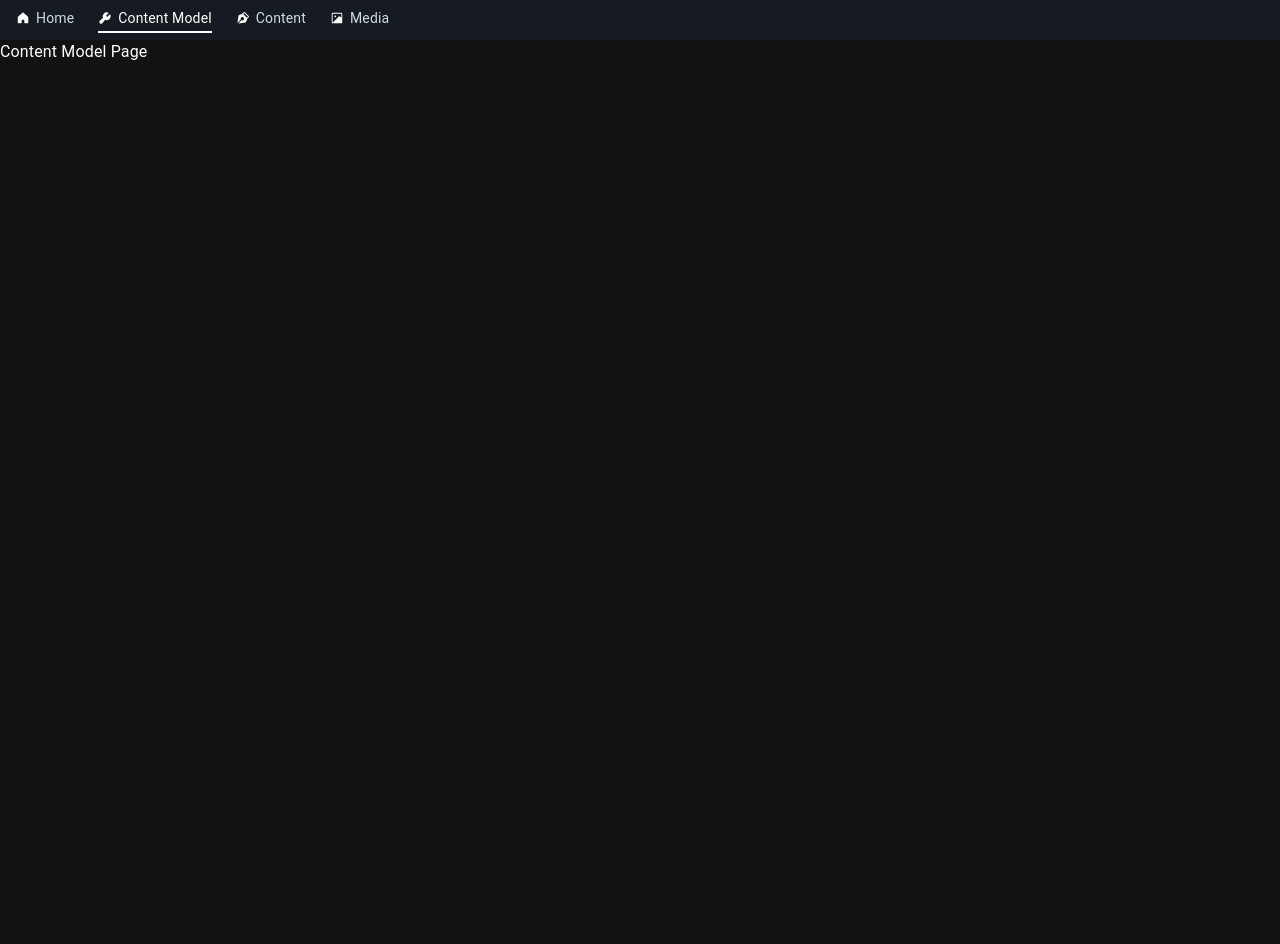
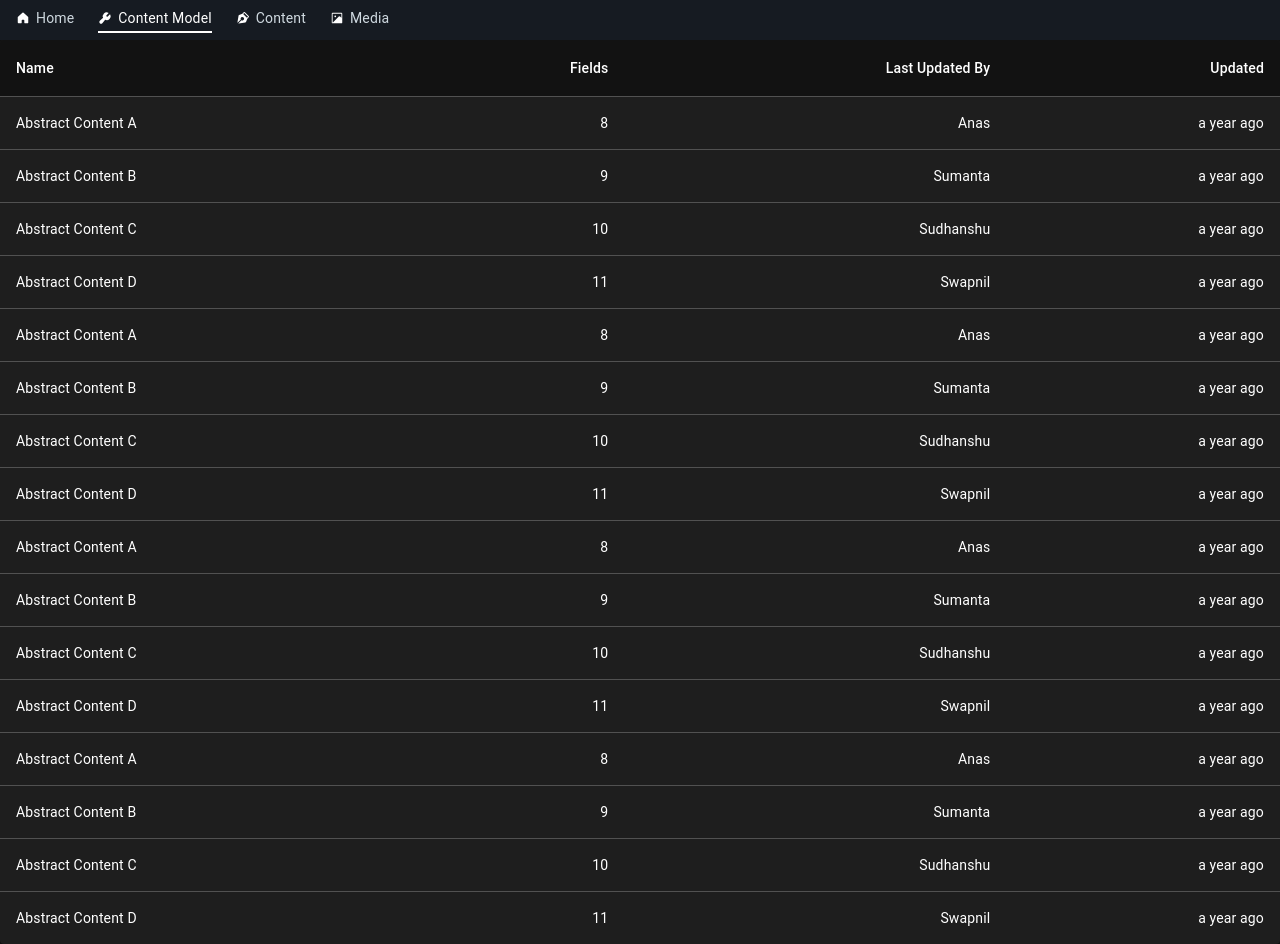
Before and after one commit to sumantaparida/in-house-contentful, a Next.js app: page /contentModel in a window 1280 px wide. Before the commit the page ends 800 px from the top, so only its background shows below. Built offline with nearby package versions, Linux system fonts and the light colour scheme.

Commit message:
chore: update css file

```diff
--- a/src/components/NavItem/index.tsx
+++ b/src/components/NavItem/index.tsx
@@ -1,16 +1,15 @@
 import Link from 'next/link';
 
-import styles from '../../styles/Navbar.module.css';
+import NavItemStyle from './style';
 
-const NavItem = ({ text, href, active, icon }: any) => {
+const NavItem = ({ text, href, isActive, icon }: any) => {
     return (
-        <Link
-            href={href}
-            className={`${styles.link} ${active ? `${styles.active}` : ''}`}
-        >
-            <div className={styles.icon}>{icon}</div>
-            {text}
-        </Link>
+        <NavItemStyle>
+            <Link href={href} className={`link ${isActive ? 'active' : ''}`}>
+                <div className="icon">{icon}</div>
+                {text}
+            </Link>
+        </NavItemStyle>
     );
 };
 
--- /dev/null
+++ b/src/components/NavItem/style.ts
@@ -0,0 +1,23 @@
+import styled from 'styled-components';
+
+const NavItemStyle = styled.header`
+    .link {
+        color: #cfd9e0;
+        font-size: 14px;
+        display: flex;
+        align-items: center;
+        gap: 6px;
+    }
+
+    .active {
+        padding-bottom: 2px;
+        border-bottom: 2px solid #fff;
+        color: #fff;
+    }
+
+    .icon {
+        width: 14px;
+    }
+`;
+
+export default NavItemStyle;
--- a/src/components/Navbar/index.tsx
+++ b/src/components/Navbar/index.tsx
@@ -1,8 +1,8 @@
 import { useRouter } from 'next/router';
 import React, { useState } from 'react';
 
-import styles from '../../styles/Navbar.module.css';
 import NavItem from '../NavItem';
+import NavigationStyle from './style';
 
 const MENU_LIST = [
     {
@@ -97,9 +97,10 @@ const Navbar = () => {
     const [active, setActive] = useState(activeTab);
 
     return (
-        <header className={styles.navHeader}>
-            <nav className={styles.navBar}>
-                <div className={styles.navMenuList}>
+        <NavigationStyle>
+            <header className="navHeader">
+                <nav className="navBar">
+                    <div className="navMenuList">
                         {MENU_LIST.map(menu => (
                             <div
                                 onClick={() => {
@@ -108,12 +109,16 @@ const Navbar = () => {
                                 key={menu.text}
                                 role="presentation"
                             >
-                            <NavItem active={active === menu.href} {...menu} />
+                                <NavItem
+                                    isActive={active === menu.href}
+                                    {...menu}
+                                />
                             </div>
                         ))}
                     </div>
                 </nav>
             </header>
+        </NavigationStyle>
     );
 };
 
--- /dev/null
+++ b/src/components/Navbar/style.ts
@@ -0,0 +1,24 @@
+import styled from 'styled-components';
+
+const NavigationStyle = styled.header`
+    .navHeader {
+        position: sticky;
+        top: 0;
+
+        .navBar {
+            display: flex;
+            height: 40px;
+            padding: 16px;
+            align-items: center;
+            background-color: rgb(22, 27, 34);
+
+            .navMenuList {
+                display: flex;
+                width: 50%;
+                gap: 24px;
+            }
+        }
+    }
+`;
+
+export default NavigationStyle;
--- a/src/pages/contentModel/index.tsx
+++ b/src/pages/contentModel/index.tsx
@@ -1,12 +1,81 @@
+import Paper from '@mui/material/Paper';
+import Table from '@mui/material/Table';
+import TableBody from '@mui/material/TableBody';
+import TableCell from '@mui/material/TableCell';
+import TableContainer from '@mui/material/TableContainer';
+import TableHead from '@mui/material/TableHead';
+import TableRow from '@mui/material/TableRow';
+
 import Navbar from '@/components/Navbar';
 
+function createData(
+    name: string,
+    fields: number,
+    lastUpdatedBy: string,
+    updated: string,
+) {
+    return { name, fields, lastUpdatedBy, updated };
+}
+const rows = [
+    createData('Abstract Content A', 8, 'Anas', 'a year ago'),
+    createData('Abstract Content B', 9, 'Sumanta', 'a year ago'),
+    createData('Abstract Content C', 10, 'Sudhanshu', 'a year ago'),
+    createData('Abstract Content D', 11, 'Swapnil', 'a year ago'),
+    createData('Abstract Content A', 8, 'Anas', 'a year ago'),
+    createData('Abstract Content B', 9, 'Sumanta', 'a year ago'),
+    createData('Abstract Content C', 10, 'Sudhanshu', 'a year ago'),
+    createData('Abstract Content D', 11, 'Swapnil', 'a year ago'),
+    createData('Abstract Content A', 8, 'Anas', 'a year ago'),
+    createData('Abstract Content B', 9, 'Sumanta', 'a year ago'),
+    createData('Abstract Content C', 10, 'Sudhanshu', 'a year ago'),
+    createData('Abstract Content D', 11, 'Swapnil', 'a year ago'),
+    createData('Abstract Content A', 8, 'Anas', 'a year ago'),
+    createData('Abstract Content B', 9, 'Sumanta', 'a year ago'),
+    createData('Abstract Content C', 10, 'Sudhanshu', 'a year ago'),
+    createData('Abstract Content D', 11, 'Swapnil', 'a year ago'),
+];
 const ContentModel = () => {
     return (
         <>
             <Navbar />
-            Content Model Page
+            <TableContainer component={Paper}>
+                <Table stickyHeader aria-label="sticky table">
+                    <TableHead>
+                        <TableRow>
+                            <TableCell>Name</TableCell>
+                            <TableCell align="right">Fields</TableCell>
+                            <TableCell align="right">Last Updated By</TableCell>
+                            <TableCell align="right">Updated</TableCell>
+                        </TableRow>
+                    </TableHead>
+                    <TableBody>
+                        {rows.map(row => (
+                            <TableRow
+                                key={row.name}
+                                sx={{
+                                    '&:last-child td, &:last-child th': {
+                                        border: 0,
+                                    },
+                                }}
+                            >
+                                <TableCell component="th" scope="row">
+                                    {row.name}
+                                </TableCell>
+                                <TableCell align="right">
+                                    {row.fields}
+                                </TableCell>
+                                <TableCell align="right">
+                                    {row.lastUpdatedBy}
+                                </TableCell>
+                                <TableCell align="right">
+                                    {row.updated}
+                                </TableCell>
+                            </TableRow>
+                        ))}
+                    </TableBody>
+                </Table>
+            </TableContainer>
         </>
     );
 };
-
 export default ContentModel;
--- a/src/styles/Navbar.module.css
+++ /dev/null
@@ -1,35 +0,0 @@
-.navHeader {
-    position: sticky;
-    z-index: 30;
-    top: 0;
-}
-.link {
-    color: #cfd9e0;
-    font-size: 14px;
-    display: flex;
-    align-items: center;
-    gap: 6px;
-}
-
-.navBar {
-    display: flex;
-    height: 40px;
-    padding: 16px;
-    align-items: center;
-    background-color: rgb(22, 27, 34);
-}
-
-.navMenuList {
-    display: flex;
-    width: 50%;
-    gap: 24px;
-}
-.active {
-    padding-bottom: 2px;
-    border-bottom: 2px solid #fff;
-    color: #fff;
-}
-
-.icon {
-    width: 14px;
-}
```
Lines whose indentation alone changed are shown as unchanged.
